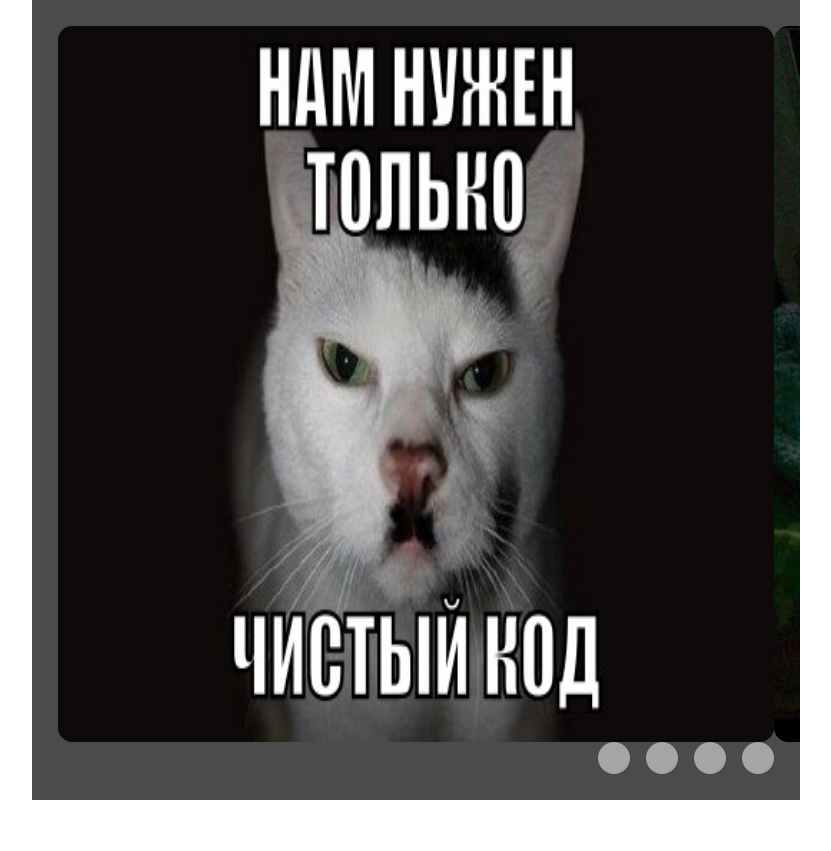
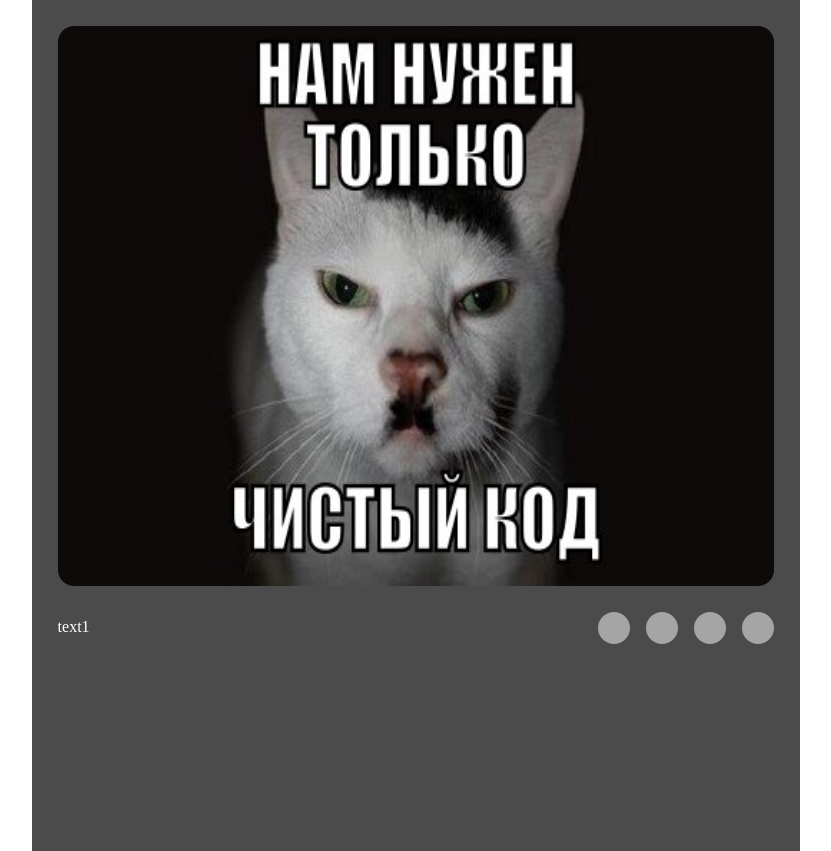
Before and after one commit to HAROSHII232/cssMemeSlider, a plain HTML site: page cssMemeSlider/index.html in a window 1280 px wide. Shown: the whole page, without its empty margins (224-1055 px from the left). Before the commit the page ends 800 px from the top, so only its background shows below. Drawn offline with Linux system fonts and the light colour scheme.

Commit message:
feat: add text slider (Wed, Sep 13, 2023 12:37:37 AM)

```diff
--- a/cssMemeSlider/index.html
+++ b/cssMemeSlider/index.html
@@ -14,14 +14,16 @@
 
 <body>
     <div class="slider">
-        <div class="slides">
+        <div class="wrapper">
             <input name="slide" type="radio" id="btn-1" checked>
             <input name="slide" type="radio" id="btn-2">
             <input name="slide" type="radio" id="btn-3">
             <input name="slide" type="radio" id="btn-4">
 
+            <div class="slides">
                 <div class="slide slide-1">
                     <img src="img/meme-1.jpeg" alt="">
+
                 </div>
                 <div class="slide ">
                     <img src="img/meme-2.jpg" alt="">
@@ -34,6 +36,21 @@
                 </div>
             </div>
 
+            <div class="slide-text-wrapper">
+                <div class="slide-text slide-text-1">
+                    text1
+                </div>
+                <div class="slide-text">
+                    text2
+                </div>
+                <div class="slide-text">
+                    text3
+                </div>
+                <div class="slide-text">
+                    text4
+                </div>
+            </div>
+
             <div class="navigation">
                 <label for="btn-1" class="slide-toggle"></label>
                 <label for="btn-2" class="slide-toggle"></label>
@@ -41,6 +58,8 @@
                 <label for="btn-4" class="slide-toggle"></label>
             </div>
         </div>
+    </div>
+
 </body>
 
 </html>
--- a/cssMemeSlider/style.css
+++ b/cssMemeSlider/style.css
@@ -9,23 +9,29 @@ input[type="radio"] {
 }
 
 .slider {
+    width: 60%;
+    margin: 0 auto;
+
+    background-color: rgb(76, 75, 75);
+
+    padding: 2%;
+}
+
+.wrapper {
     display: flex;
     flex-direction: column;
 
-    width: 60%;
+    width: 100%;
     height: 100vh;
     overflow: hidden;
-
-    background-color: rgb(76, 75, 75);
-    margin: auto;
-    padding: 2%;
 }
 
 .slides {
     display: flex;
 
     width: 400%;
-    height: 100%;
+    height: 70%;
+    margin-bottom: 2rem;
 }
 
 .slide {
@@ -38,13 +44,14 @@ input[type="radio"] {
     width: 100%;
     height: 100%;
 
-    border-radius: 2%;
+    border-radius: 1rem;
 }
 
 .navigation {
     display: flex;
     gap: 1rem;
     justify-content: end;
+    margin-top: -1.5rem;
 }
 
 .slide-toggle {
@@ -62,18 +69,35 @@ input[type="radio"] {
     opacity: 1;
 }
 
-#btn-1:checked~.slide-1 {
+#btn-1:checked~.slides>.slide-1,
+#btn-1:checked~.slide-text-wrapper>.slide-text-1 {
     margin-left: 0;
 }
 
-#btn-2:checked~.slide-1 {
+#btn-2:checked~.slides>.slide-1,
+#btn-2:checked~.slide-text-wrapper>.slide-text-1 {
     margin-left: -25%;
 }
 
-#btn-3:checked~.slide-1 {
+#btn-3:checked~.slides>.slide-1,
+#btn-3:checked~.slide-text-wrapper>.slide-text-1 {
     margin-left: -50%;
 }
 
-#btn-4:checked~.slide-1 {
+#btn-4:checked~.slides>.slide-1,
+#btn-4:checked~.slide-text-wrapper>.slide-text-1 {
     margin-left: -75%;
 }
+
+.slide-text-wrapper {
+    display: flex;
+    overflow: hidden;
+    width: 400%;
+}
+
+.slide-text {
+    width: 25%;
+    color: white;
+    font-size: 1rem;
+    transition: all .3s ease;
+}
```
Lines whose indentation alone changed are shown as unchanged.
